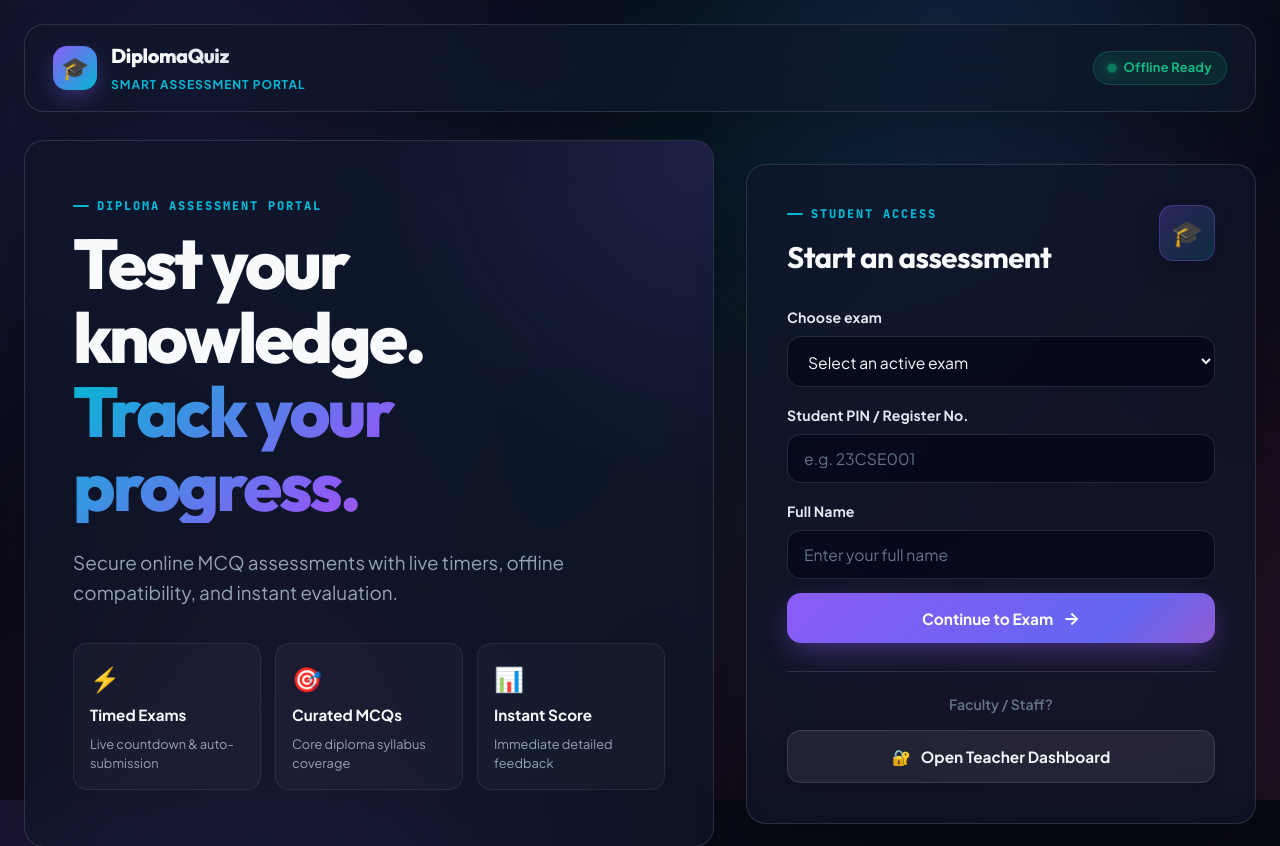
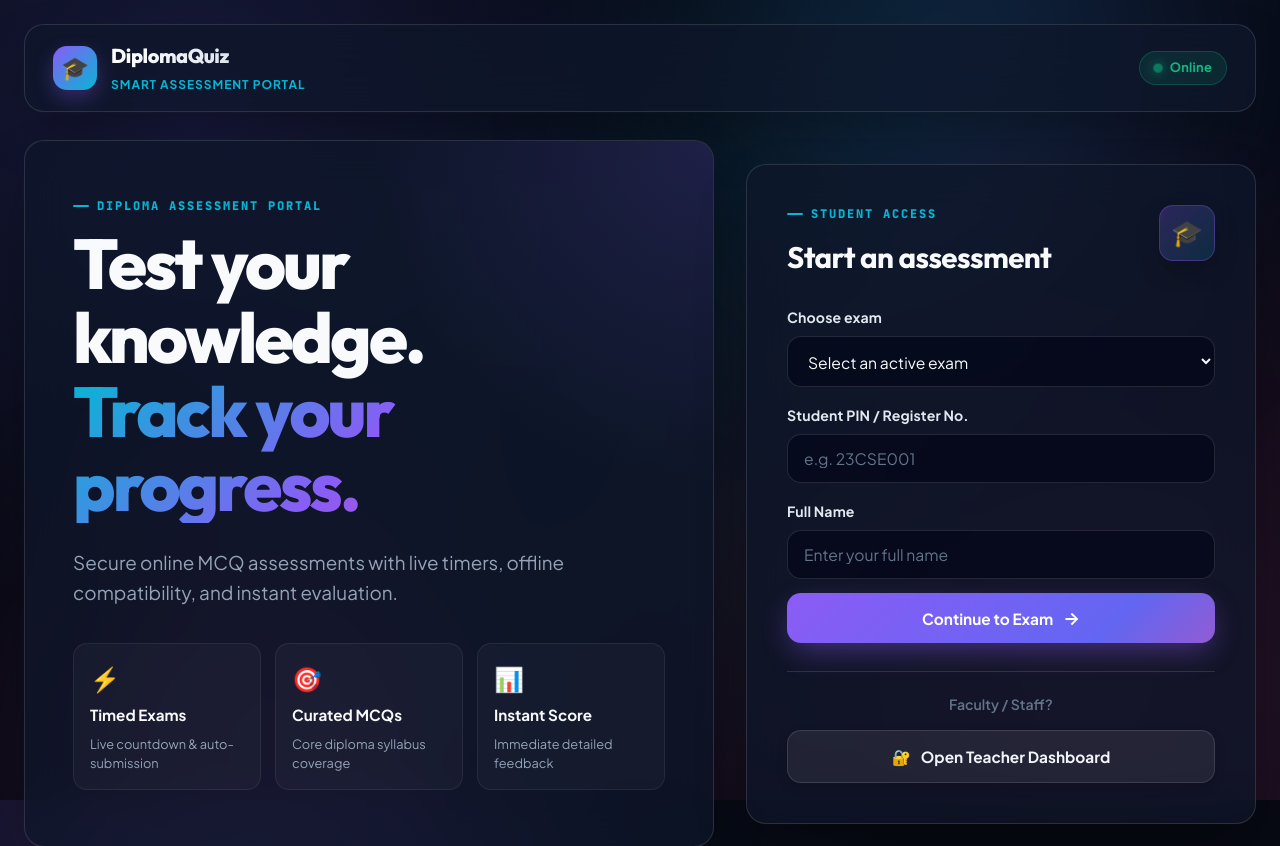
Before and after one commit to hackingone737-pixel/diploma-quiz-portal, a Flask app: page / in a window 1280 px wide. Shown: the top 846 px of the page. Run offline with Flask 3, Linux system fonts and the light colour scheme; data that the repository does not hold is empty; some libraries are stand-ins or nearby versions.

Commit message:
Update portal header badge status from Offline Ready to Online

```diff
--- a/templates/base.html
+++ b/templates/base.html
@@ -33,7 +33,7 @@
       <div class="header-status">
         <div class="status-badge">
           <span class="status-dot"></span>
-          <span>Offline Ready</span>
+          <span>Online</span>
         </div>
       </div>
     </header>
```
